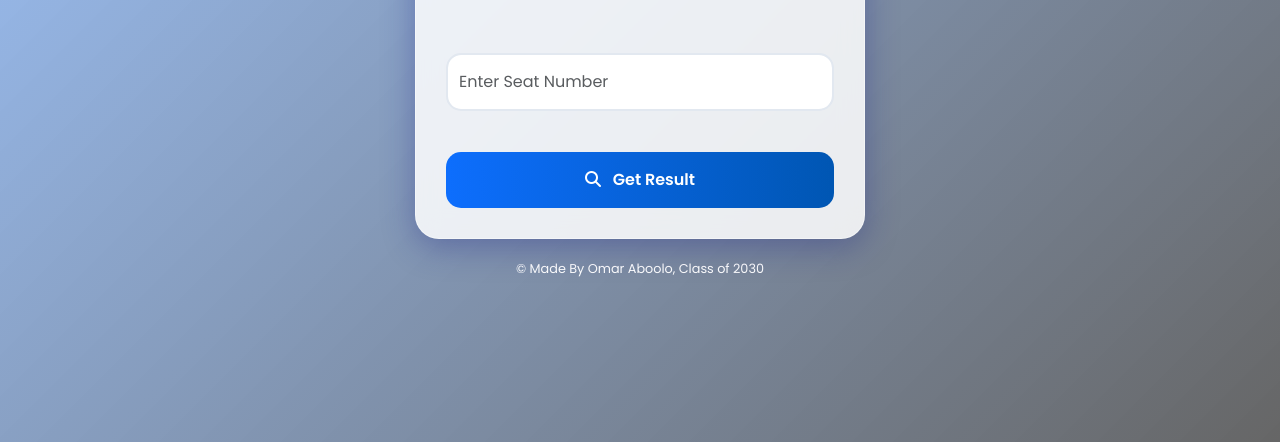
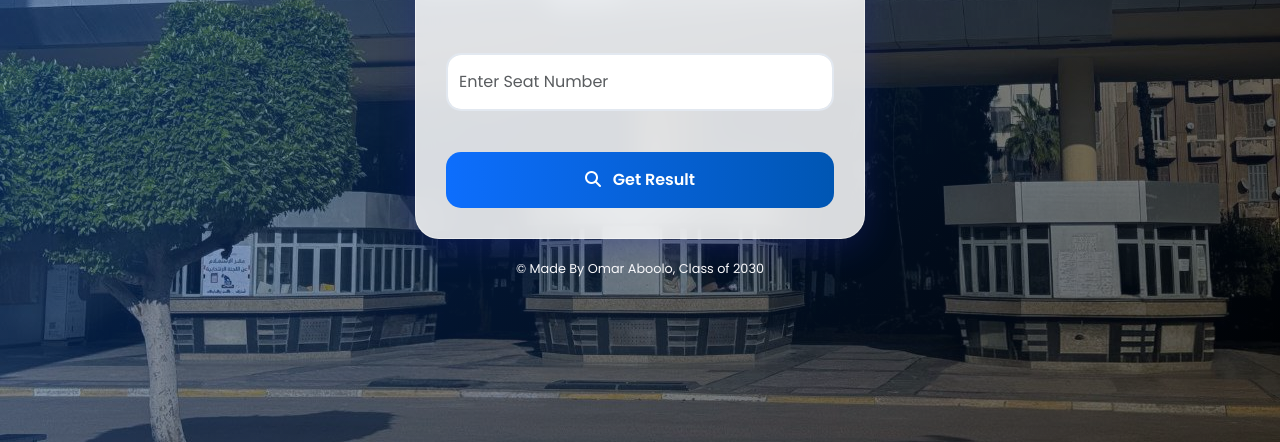
Before and after one commit to omar9247/Class-of-2029-Accumulative-Grade, a plain HTML site: page index.html in a window 1280 px wide. Shown: the part 358-800 px from the top of the page. Drawn offline with nearby package versions, Linux system fonts and the light colour scheme.

Commit message:
Update index.html

```diff
--- a/index.html
+++ b/index.html
@@ -27,7 +27,7 @@
       justify-content: center;
       color: #333;
       margin: 0;
-      background-image: url('background.png');
+      background-image: url('background.jpg');
       background-size: cover;
       background-position: center;
       background-attachment: fixed;
```
